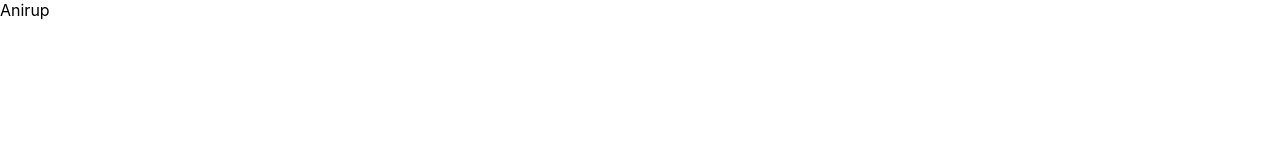
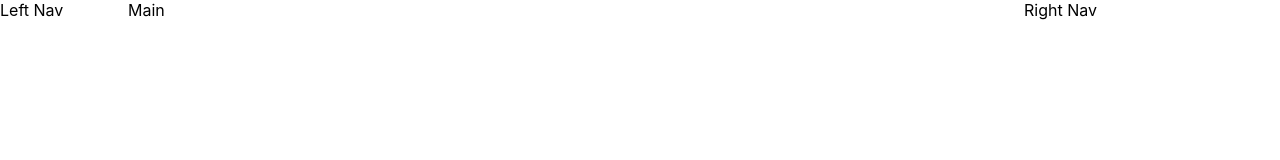
Before and after one commit to AnirupPat/storybook-frontend, a React (Create React App) app: page / in a window 1280 px wide. Shown: the top 160 px of the page. Built offline with nearby package versions, Linux system fonts and the light colour scheme.

Commit message:
Home module folder structure

```diff
--- a/src/App.js
+++ b/src/App.js
@@ -1,9 +1,14 @@
 import styles from "./App.module.scss";
+import LeftNav from "./modules/home/components/leftNav/LeftNav";
+import Main from "./modules/home/components/main/Main";
+import RightNav from "./modules/home/components/rightNav/RightNav";
 
 function App() {
   return (
-    <div>
-      <div>Anirup</div>
+    <div className={styles.app}>
+      <LeftNav />
+      <Main />
+      <RightNav />
     </div>
   );
 }
--- a/src/App.module.scss
+++ b/src/App.module.scss
@@ -0,0 +1,4 @@
+.app {
+  display: flex;
+  flex-direction: row;
+}
--- /dev/null
+++ b/src/modules/home/components/leftNav/LeftNav.jsx
@@ -0,0 +1,7 @@
+import styles from "./LeftNav.module.scss";
+
+const LeftNav = () => {
+  return <div className={styles.leftNav}>Left Nav</div>;
+};
+
+export default LeftNav;
--- /dev/null
+++ b/src/modules/home/components/leftNav/LeftNav.module.scss
@@ -0,0 +1,3 @@
+.leftNav {
+  width: 10%;
+}
--- /dev/null
+++ b/src/modules/home/components/main/Main.jsx
@@ -0,0 +1,7 @@
+import styles from "./Main.module.scss";
+
+const Main = () => {
+  return <div className={styles.main}>Main</div>;
+};
+
+export default Main;
--- /dev/null
+++ b/src/modules/home/components/main/Main.module.scss
@@ -0,0 +1,3 @@
+.main {
+  width: 70%;
+}
--- /dev/null
+++ b/src/modules/home/components/rightNav/RightNav.jsx
@@ -0,0 +1,7 @@
+import styles from "./RightNav.module.scss";
+
+const RightNav = () => {
+  return <div className={styles.rightNav}>Right Nav</div>;
+};
+
+export default RightNav;
--- /dev/null
+++ b/src/modules/home/components/rightNav/RightNav.module.scss
@@ -0,0 +1,3 @@
+.rightNav {
+  width: 20%;
+}
--- a/src/styles.scss
+++ b/src/styles.scss
@@ -1,2 +1,4 @@
-$primaryColor: black;
-$secondaryColor: white;
+$appPrimary: black;
+$appSecondary: white;
+$postPrimary: black;
+$postSecondary: white;
```
